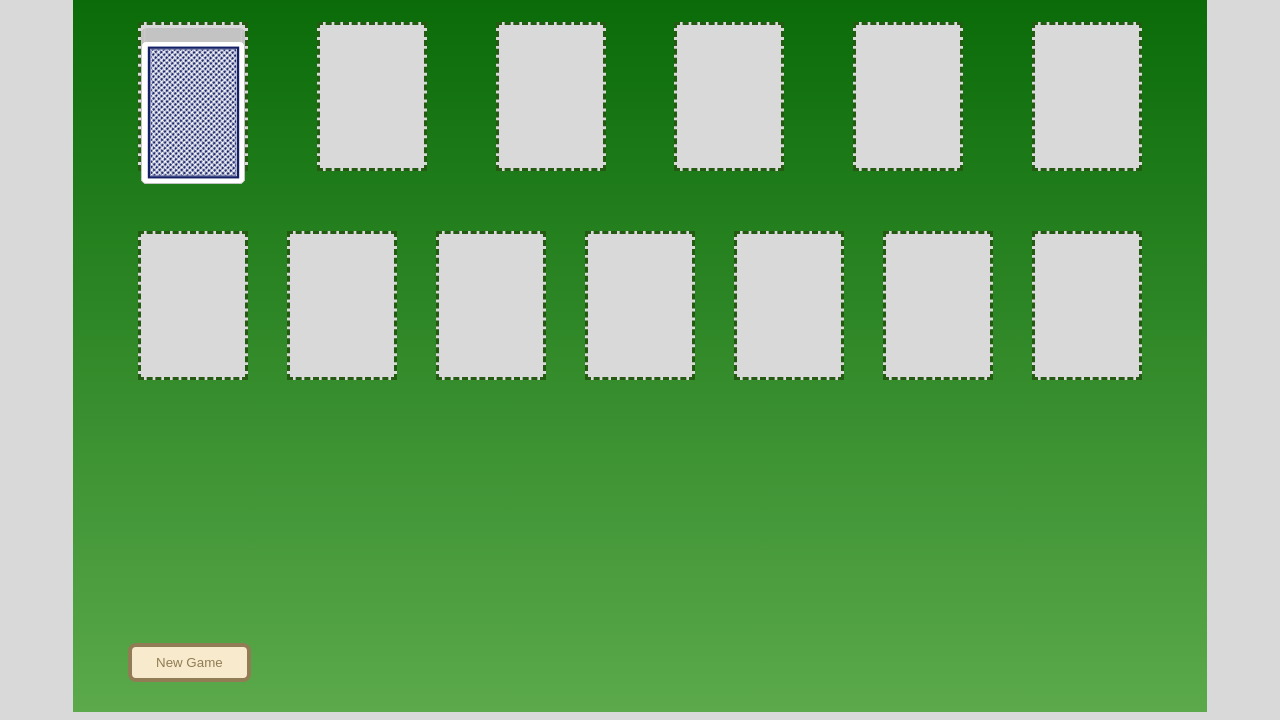
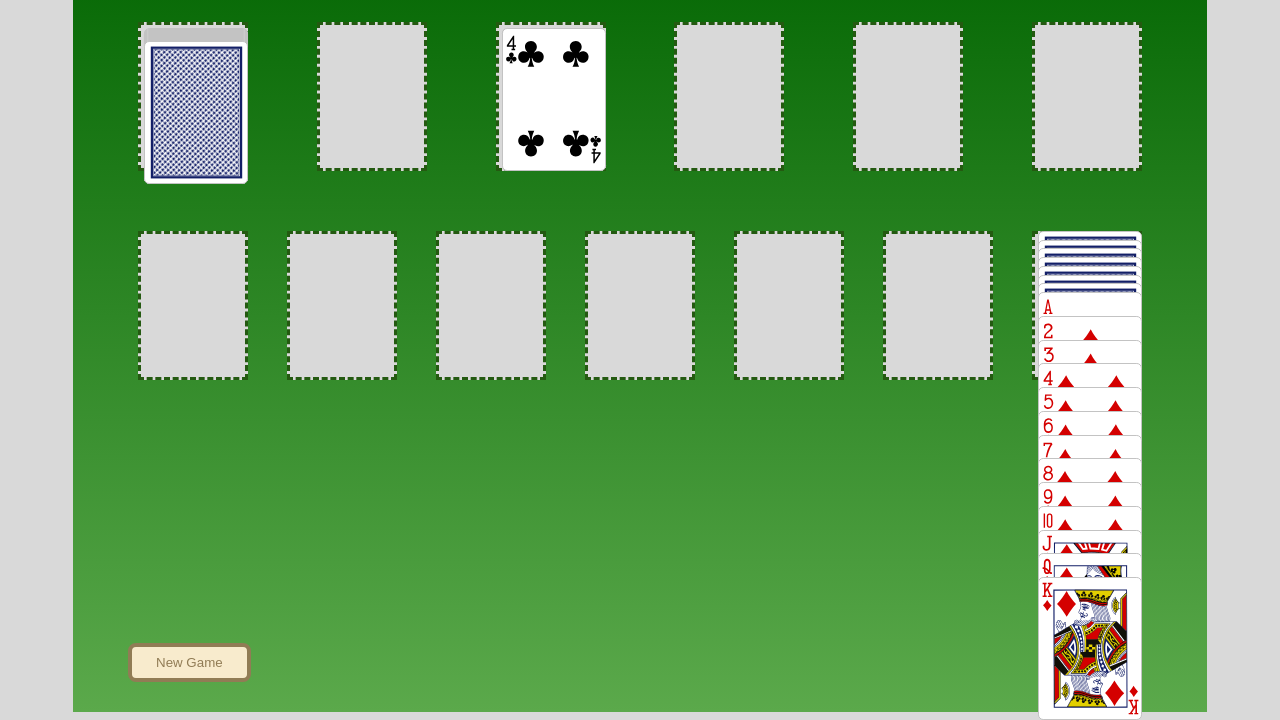
Before and after one commit to cango91/solitaire, a plain HTML site: page src/index.html in a window 1280 px wide. Shown: the part 88-808 px from the top of the page. Drawn offline with Linux system fonts and the light colour scheme.

Commit message:
Add more styling to cards: hover effects, correct stacking-behavior css

```diff
--- a/src/css/main.css
+++ b/src/css/main.css
@@ -102,39 +102,70 @@ body {
 .slot {
     display: flex;
     flex-direction: column;
-    /* To help with card stacking order */
-    align-items: center;
+    justify-content: flex-start;
     background-image: none;
-    background-color: var(--light-pink-bg);  /*rgba(195, 195, 195, 0.5); */
+    background-color: var(--light-pink-bg);
     border: 0.15em dashed #245A11;
-    background-position: center center;
     width: 4.0em;
     height: 5.5em;
+}
+
+.slot.foundation{
+    display: block;
+}
+
+.slot.foundation .card{
+    position: absolute;
+}
+.slot.foundation:hover .card:last-child{
+    box-shadow: .25rem .25rem 0.35rem var(--icon-stroke);
+    transform: translateY(15px);
+}
+
+.slot.large{ font-size: 26px;}
+
+.tableau{
+    flex-direction: column-reverse;
+}
+
+.card.large.back.deck:last-child:hover{
+    box-shadow: .25rem .25rem 0.35rem var(--icon-stroke);
+    margin-bottom: -10px;
+}
+
+.card.large.on-tableau{
+    margin-top: -170px;
+    position: relative !important;
+    flex-shrink: auto;
 
 }
 
+.card.large.on-tableau:not(.back):hover{
+    margin-left: -10px;
+    box-shadow: .25rem .25rem 0.35rem var(--icon-stroke);
 
-.slot.large{ font-size: 26px;}
+}
+
+.card.large.on-tableau.back{
+    margin-top: -155px;
+}
 
 .card.back.deck {
     margin-bottom: -89.8px;
-    /* more specific overlapping effect for the deck for medium(default) card size */
+    /* specific overlapping effect for the deck for medium(default) card size.. These seem to be magic numbers, change at own peril */
 }
-
 
 .card.large.back.deck {
     margin-bottom: -146px;
-    /* more specific overlapping effect for the deck for large card size */
+    /* specific overlapping effect for the deck for large card size */
 }
 
 .card:nth-child(n) {
-    z-index: n;
-    /* Ensure each card is stacked properly */
+    z-index: calc(100-n);
 }
 
 .card.face-up {
     z-index: 2;
-    /* Ensure face up cards are above face down */
 }
 
 .header, .footer{
--- a/src/index.html
+++ b/src/index.html
@@ -84,7 +84,13 @@
             <div class="slot large" id="waste-slot">
 
             </div>
-            <div class="slot large" id="foundation-slot-1"></div>
+            <div class="slot large foundation" id="foundation-slot-1">
+                <div class="card large cA"></div>
+                <div class="card large c02"></div>
+                <div class="card large c03"></div>
+                <div class="card large c04"></div>
+            </div>
+
             <div class="slot large" id="foundation-slot-2"></div>
             <div class="slot large" id="foundation-slot-3"></div>
             <div class="slot large" id="foundation-slot-4"></div>
@@ -96,7 +102,28 @@
             <div class="slot large" id="tableau-4"></div>
             <div class="slot large" id="tableau-5"></div>
             <div class="slot large" id="tableau-6"></div>
-            <div class="slot large" id="tableau-7"></div>
+            <div class="slot tableau large" id="tableau-7">
+                <div class="card back large on-tableau"></div>
+                <div class="card back large on-tableau"></div>
+                <div class="card back large on-tableau"></div>
+                <div class="card back large on-tableau"></div>
+                <div class="card back large on-tableau"></div>
+                <div class="card back large on-tableau"></div>
+                <div class="card back large on-tableau"></div>
+                <div class="card large on-tableau dA"></div>
+                <div class="card large on-tableau d02"></div>
+                <div class="card large on-tableau d03"></div>
+                <div class="card large on-tableau d04"></div>
+                <div class="card large on-tableau d05"></div>
+                <div class="card large on-tableau d06"></div>
+                <div class="card large on-tableau d07"></div>
+                <div class="card large on-tableau d08"></div>
+                <div class="card large on-tableau d09"></div>
+                <div class="card large on-tableau d10"></div>
+                <div class="card large on-tableau dJ"></div>
+                <div class="card large on-tableau dQ"></div>
+                <div class="card large on-tableau dK"></div>
+            </div>
         </div>
         <div class="footer">
             <button>New Game</button>
```
